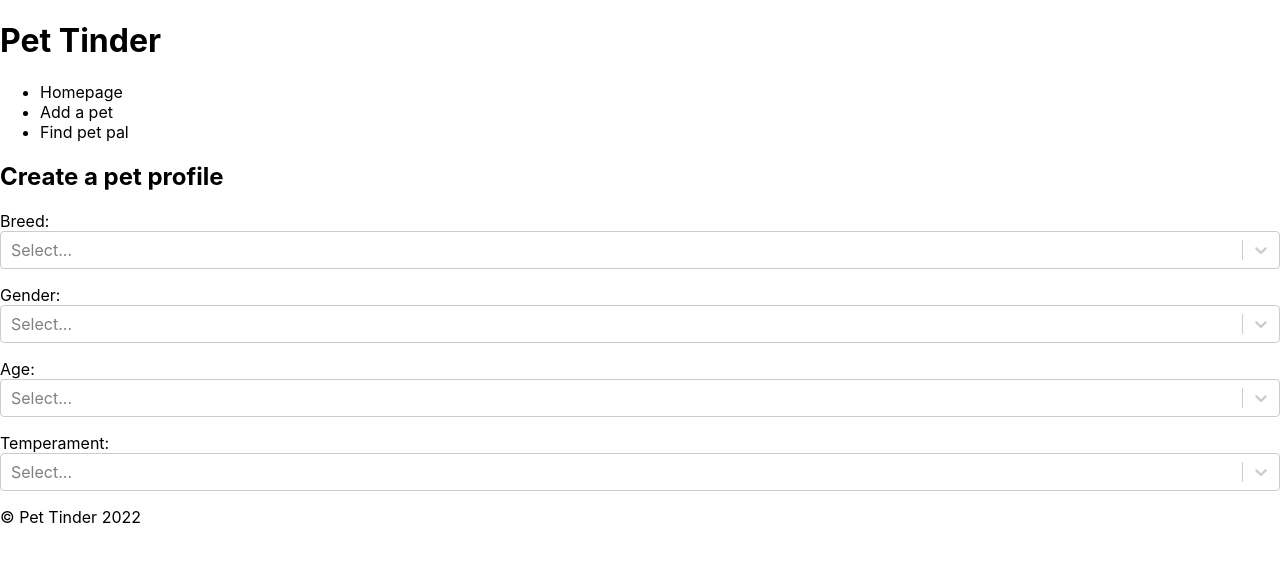
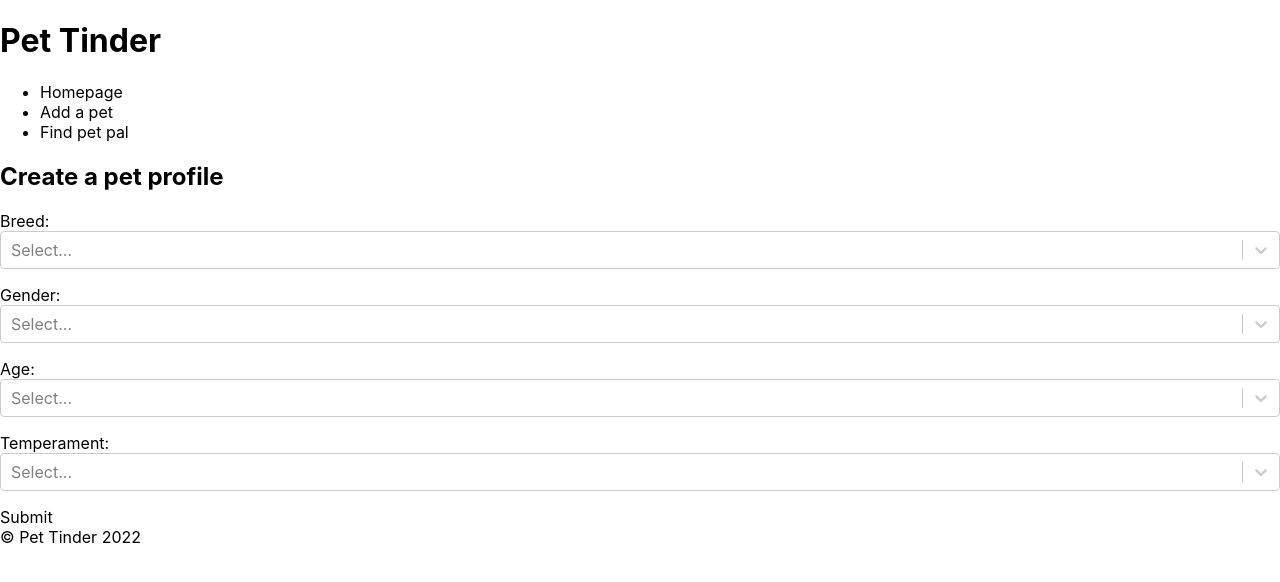
Before and after one commit to chrislee-webdev/pet-tinder, a React (Create React App) app in the folder client/: page / in a window 1280 px wide. Both pictures are taken after a click on the element "Add a pet". Shown: the top 582 px of the page. Built offline with nearby package versions, Linux system fonts and the light colour scheme.

Commit message:
added submit button

```diff
--- a/client/src/components/AddPet/index.js
+++ b/client/src/components/AddPet/index.js
@@ -50,6 +50,8 @@ function AddPet() {
       <p>
         Temperament: <Select options={Temper} />
       </p>
+
+      <buttom>Submit</buttom>
     </section>
   );
 }
```
